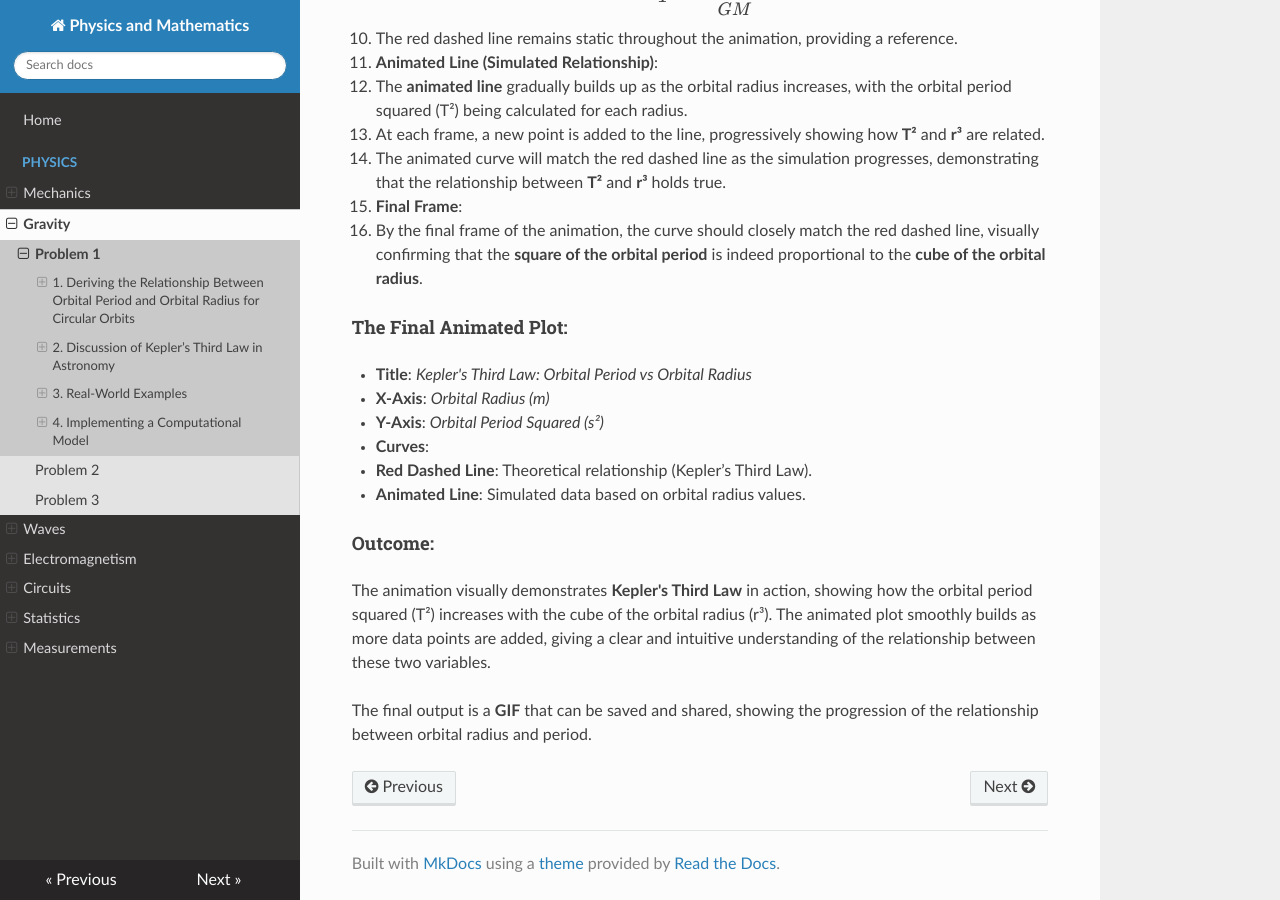
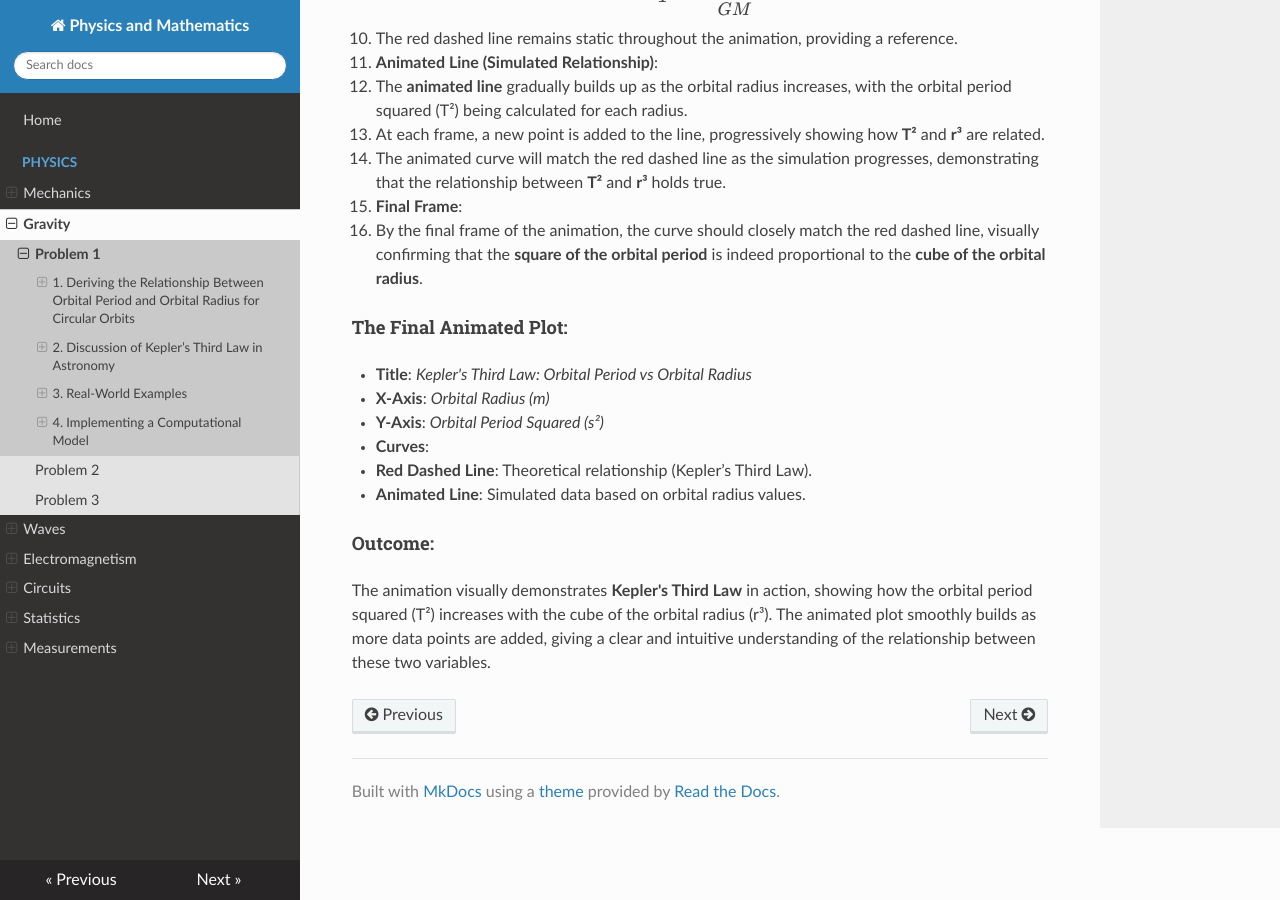
Before and after one commit to YahyaLendani/solutions_repo-main, an MkDocs documentation site: the page built from docs/1 Physics/2 Gravity/Problem_1.md, in a window 1280 px wide and 900 px high, scrolled down 4949 px. Built offline with MkDocs 1.6.1, drawn with Linux system fonts in a browser that asks for light colours; nearby versions of some CDN libraries.

Commit message:
Update Problem_1.md

```diff
--- a/docs/1 Physics/2 Gravity/Problem_1.md
+++ b/docs/1 Physics/2 Gravity/Problem_1.md
@@ -223,5 +223,3 @@ The animation produced by the code visually represents **Kepler's Third Law** an
 
 #### **Outcome**:
 The animation visually demonstrates **Kepler's Third Law** in action, showing how the orbital period squared (T²) increases with the cube of the orbital radius (r³). The animated plot smoothly builds as more data points are added, giving a clear and intuitive understanding of the relationship between these two variables.
-
-The final output is a **GIF** that can be saved and shared, showing the progression of the relationship between orbital radius and period.
```
